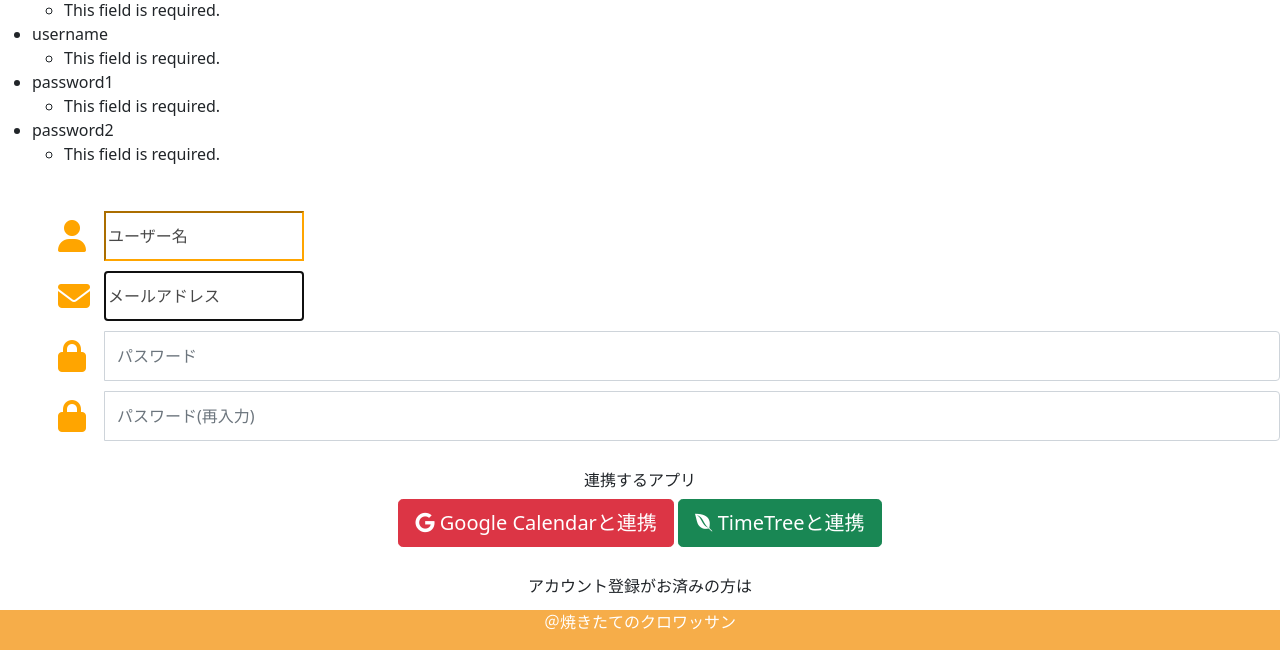
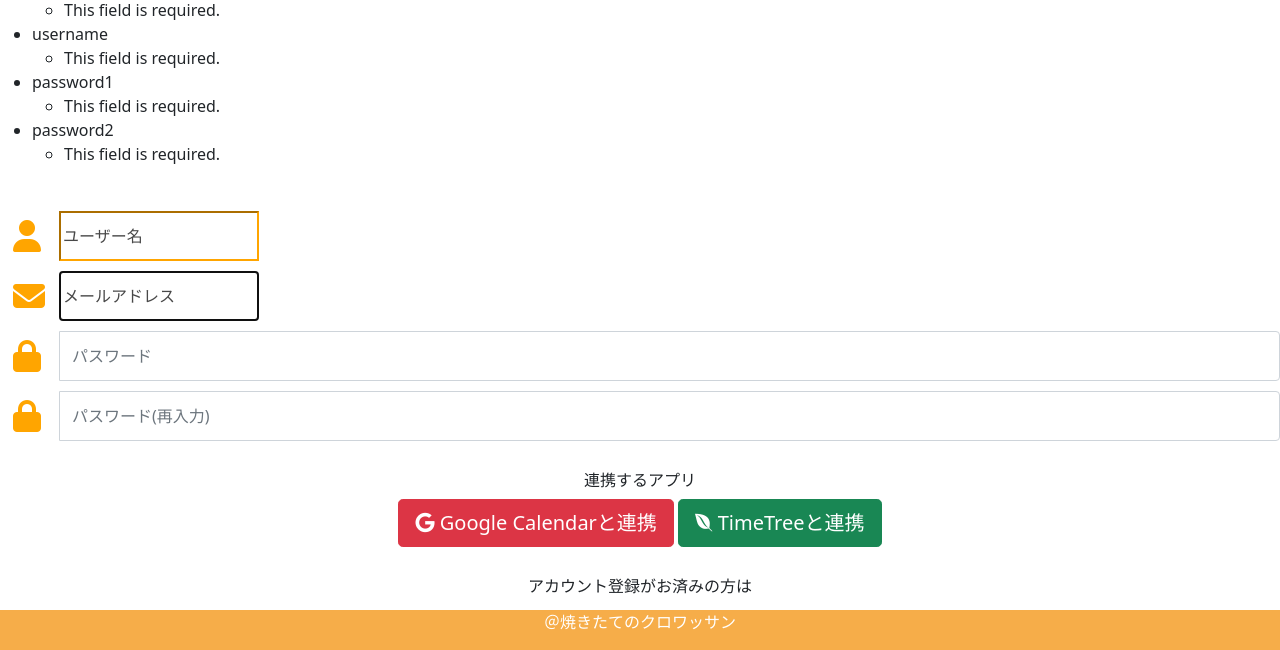
Before and after one commit to ak-y/asobo, a Django app: page /accounts/register/ in a window 1280 px wide. Shown: the part 150-800 px from the top of the page. Run offline with Django 3.2, Linux system fonts and the light colour scheme; some libraries are stand-ins or nearby versions.

Commit message:
コンフリクトの解消

```diff
--- a/static/croissant/css/register.css
+++ b/static/croissant/css/register.css
@@ -10,11 +10,7 @@ h3{
 }
 
 .form-size{
-    /*margin-left: 65px;*/
-    margin-left: 45px;
-/*    without h3*/
     margin-top: 45px;
-
 }
 
 .field{
```
Also changed, not shown: static/croissant/image/15322.ico (deleted), static/croissant/image/logo.ico (deleted).
